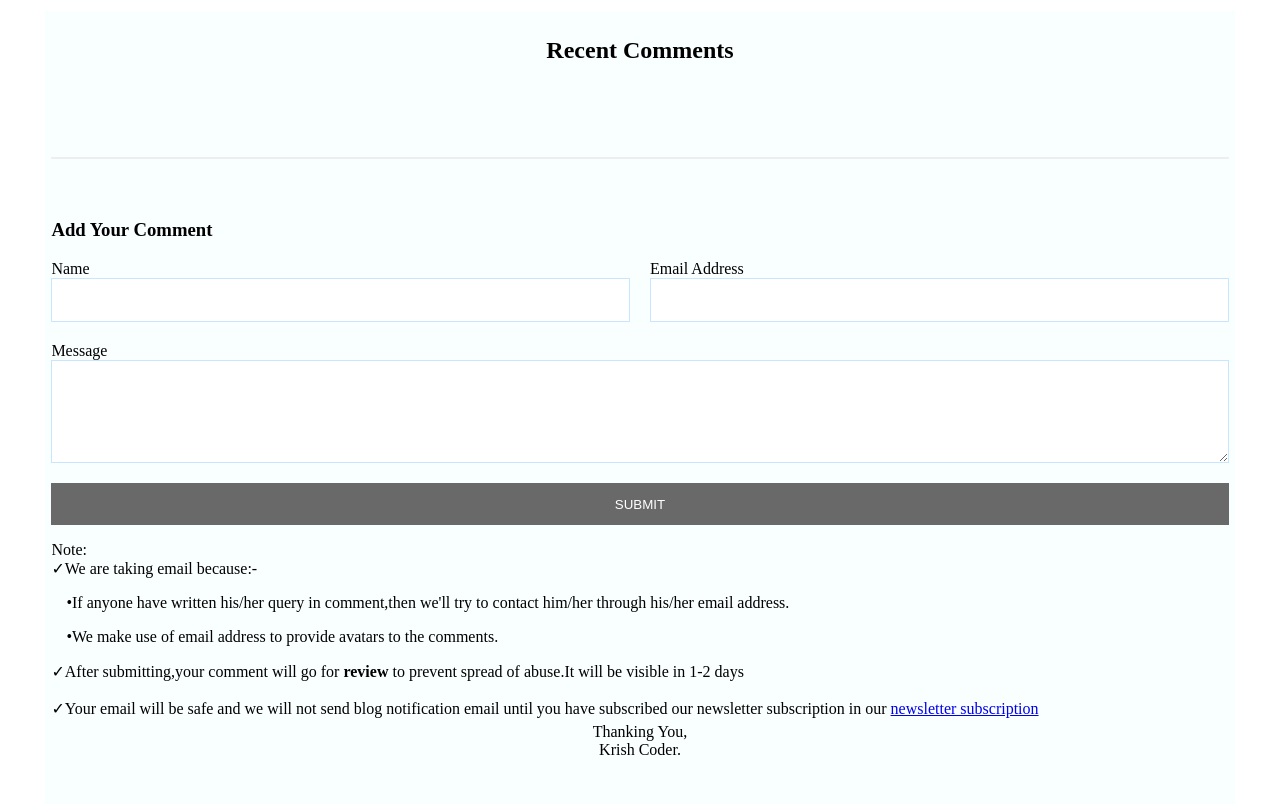
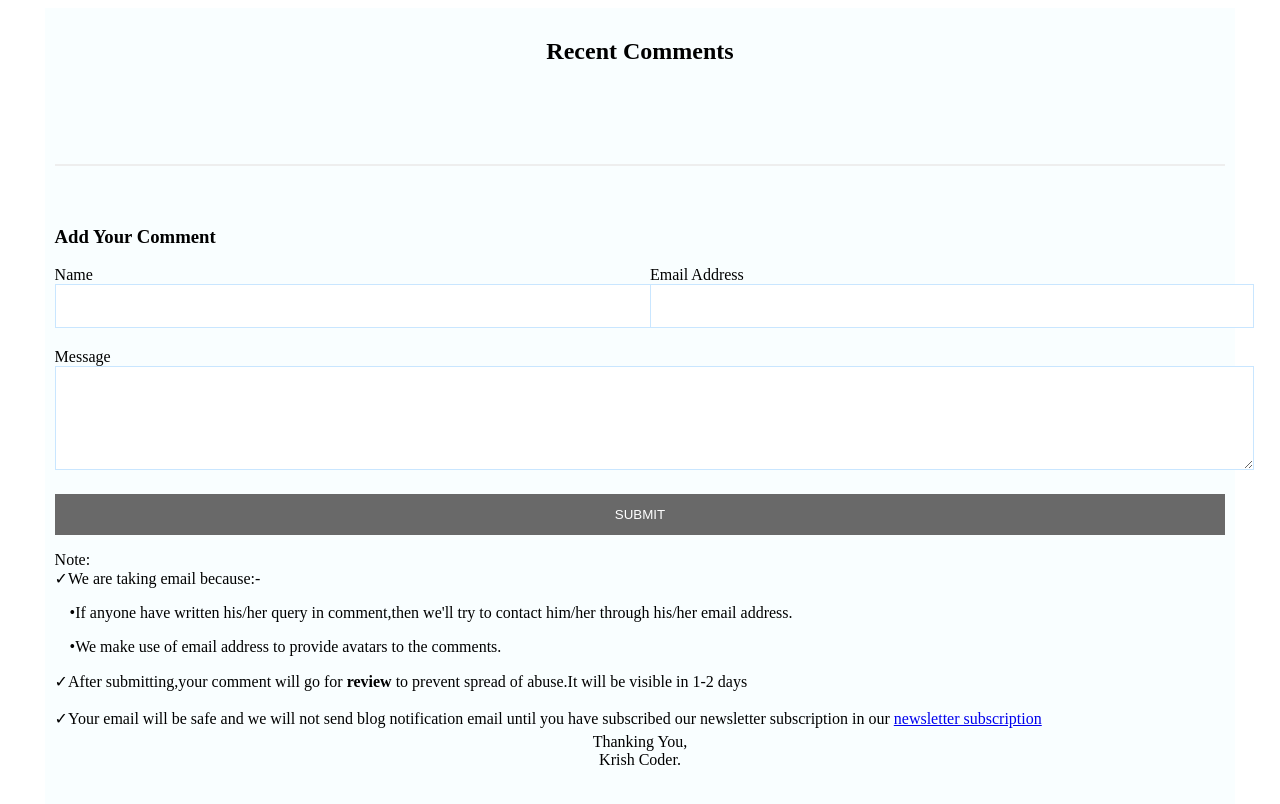
Before and after one commit to krishcoderGITHUB/symmetrical-octo-chainsaw, a plain HTML site: page comment.html in a window 1280 px wide. Drawn offline with nearby package versions, Linux system fonts and the light colour scheme; a script that the page names is missing.

Commit message:
Update comment.html

```diff
--- a/comment.html
+++ b/comment.html
@@ -1,15 +1,15 @@
-<html><head><style type="text/css">
+<!DOCTYPE html><html lang="en"><head><meta http-equiv="Content-Type" content="text/html; charset=UTF-8">
 
+    <meta name="viewport" content="width=device-width, initial-scale=1">
 
+<style type="text/css">
 
 
 .container{
   max-width:1190px;
   margin-left:auto;
   margin-right:auto;
-border-radius:20px;
-  padding:0.2em;
-
+  padding:0em;
 }
 
 ul{
@@ -27,11 +27,10 @@ ul{
 
 .wrapper{
 
-border-radius:100px;
 }
 
 .wrapper > *{
-  padding: 0.4em;
+  padding: 0.6em;
   height:auto;
 }
 .company-inf{
@@ -64,7 +63,6 @@ border-radius:100px;
   display: grid;
   grid-template-columns: 1fr 1fr;
   grid-gap:20px;
-
 }
 
 .contact form label{
@@ -200,7 +198,10 @@ input[type="submit"] { margin: 30px 0px 0px; font-size: 20px; }
 
 /* LARGE SCREENS */
 
-</style><body>
+</style>
+    <link rel="stylesheet" href="http://fonts.googleapis.com/css?family=Source+Sans+Pro:200,300,400,700" media="all">
+  </head>
+  <body>
   <div class="container">
   <div class="wrapper">
   <div class="company-inf" ><H2 style="text-align:center;"> Recent Comments</H2>
@@ -240,7 +241,48 @@ Krish Coder.</p>
   </p></div>
   </div>
 
-</div></body>
+  </div>
+
+
+<!--<div class="wrapper" >
+    <div class="comments"></div>
+
+   <div> <h3>Leave a comment</h3>
+   <form id="comment">
+      <label>Message</label>
+      <textarea id="message"></textarea>
+
+      <label>Name</label>
+      <input type="text" id="name">
+
+      <label>Email</label>
+      <input type="text" id="email">
+
+      <input type="submit" value="Post Comment">
+    </form>
+</div>
+</div>
+-->
+
+
+
+
+
+
+
+
+
+
+
+
+
+
+
+
+
+
+
+</body>
 <script src="https://cdn.firebase.com/js/client/2.2.1/firebase.js"></script>
 <script src="https://ajax.googleapis.com/ajax/libs/jquery/1.11.3/jquery.min.js"></script>
 <script src="https://cdnjs.cloudflare.com/ajax/libs/moment.js/2.11.0/moment.min.js"></script>
@@ -250,8 +292,8 @@ $(function() {
   //To add comments
   var ref = new Firebase("https://heera-chats.firebaseio.com/"),
 
-
-    postRef = ref.child("bloggers/comments/one");
+    path ="blogger/comments/hello";
+    postRef = ref.child(path);
     postRef.on("child_added", function(snapshot) {
       var newPost = snapshot.val();
       $(".comments").prepend('<div class="comment">' +
@@ -312,4 +354,5 @@ function escapeHtml(str) {
 }
 
 </script>
-</Html>
+
+</html>
```
Lines whose indentation alone changed are shown as unchanged.
